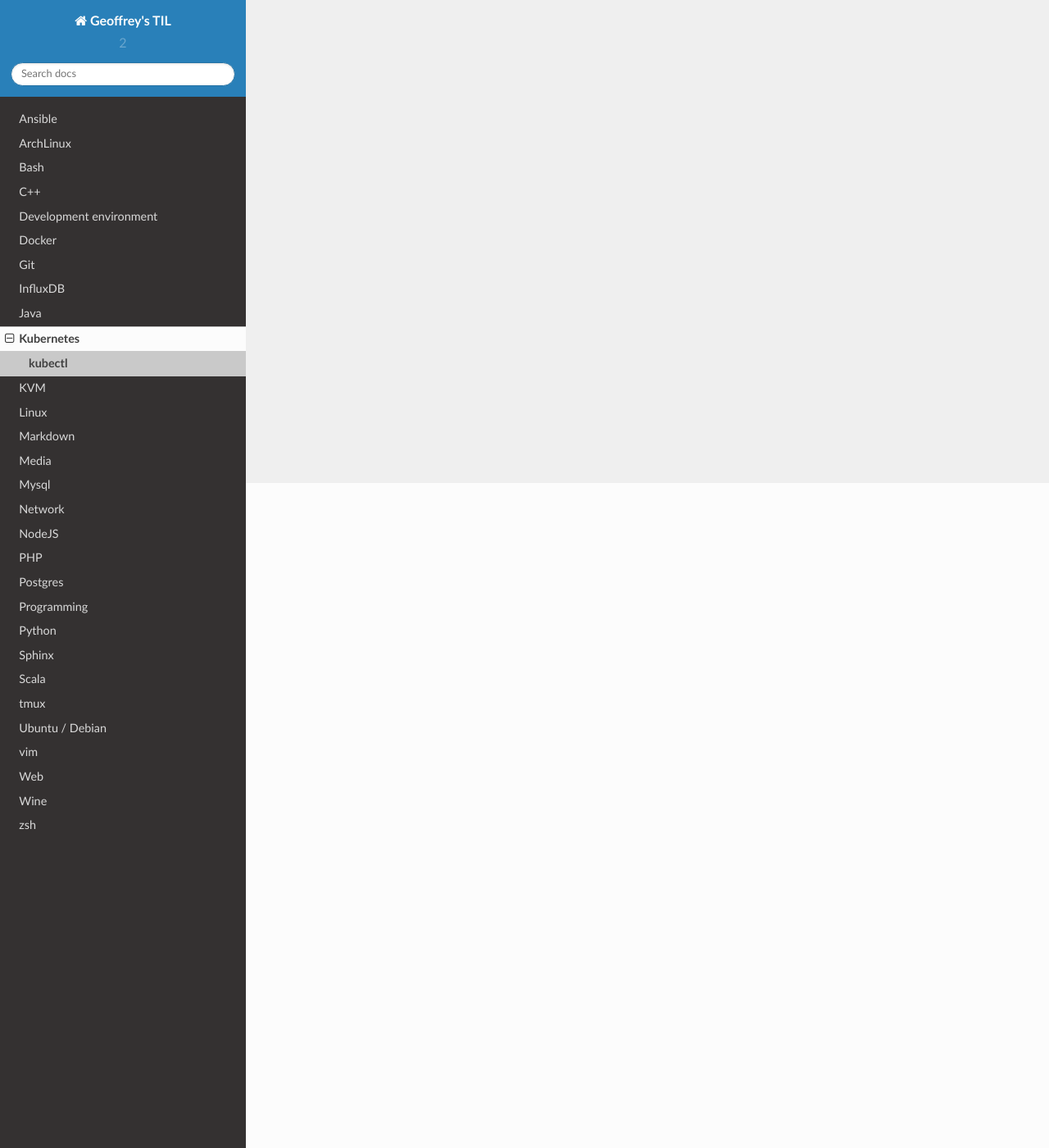
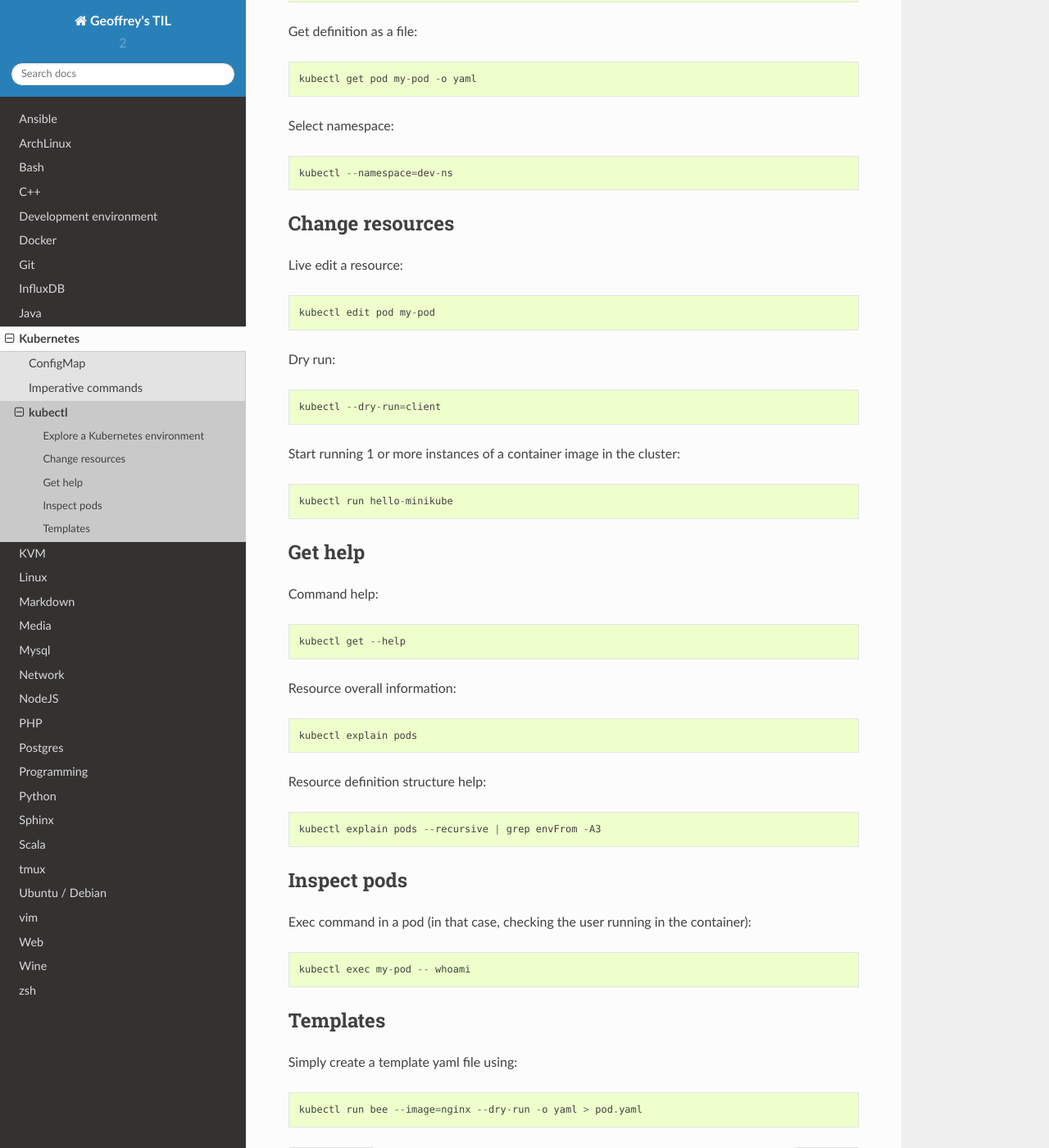
Before and after one commit to papaux/til, a Sphinx documentation site: the page built from source/kubernetes/kubectl.rst, in a window 1280 px wide and 1400 px high, scrolled down 811 px. Shown: the whole window at 82% size. Built offline with Sphinx 7.4.7 and the Read the Docs theme 2.0.0, drawn with Linux system fonts in a browser that asks for light colours; some of the changed text lies outside the part shown.

Commit message:
kubernetes: add a set of commands

```diff
--- a/source/kubernetes/_.rst
+++ b/source/kubernetes/_.rst
@@ -4,4 +4,6 @@
 .. toctree::
    :maxdepth: 1
 
+   configmap.rst
+   imperative.rst
    kubectl.rst
--- a/source/kubernetes/kubectl.rst
+++ b/source/kubernetes/kubectl.rst
@@ -1,11 +1,10 @@
 kubectl
 -------
 
-List of most useful `kubectl` commands.
+List of most useful `kubectl` commands or global settings.
 
-Start running 1 or more instances of a container image in the cluster::
-
-  kubectl run hello-minikube
+Explore a Kubernetes environment
+~~~~~~~~~~~~~~~~~~~~~~~~~~~~~~~~
 
 Print the address of the master and cluster services::
 
@@ -14,3 +13,67 @@
 List all nodes of the cluster::
 
   kubectl get nodes
+
+List all resources::
+
+  kubectl get all
+
+Display more information::
+
+  kubectl get all -o wide
+
+Get details about a resource::
+
+  kubectl describe pod my-pod
+
+Get definition as a file::
+
+  kubectl get pod my-pod -o yaml
+
+Select namespace::
+
+  kubectl --namespace=dev-ns
+
+Change resources
+~~~~~~~~~~~~~~~~
+
+Live edit a resource::
+
+  kubectl edit pod my-pod
+
+Dry run::
+
+  kubectl --dry-run=client
+
+Start running 1 or more instances of a container image in the cluster::
+
+  kubectl run hello-minikube
+
+Get help
+~~~~~~~~
+
+Command help::
+
+  kubectl get --help
+
+Resource overall information::
+
+  kubectl explain pods
+
+Resource definition structure help::
+
+  kubectl explain pods --recursive | grep envFrom -A3
+
+Inspect pods
+~~~~~~~~~~~~
+
+Exec command in a pod (in that case, checking the user running in the container)::
+
+  kubectl exec my-pod -- whoami
+
+Templates
+~~~~~~~~~
+
+Simply create a template yaml file using::
+
+  kubectl run bee --image=nginx --dry-run -o yaml > pod.yaml
```
Also changed, not shown: source/kubernetes/configmap.rst (added, +10 -0 lines), source/kubernetes/imperative.rst (added, +26 -0 lines).
